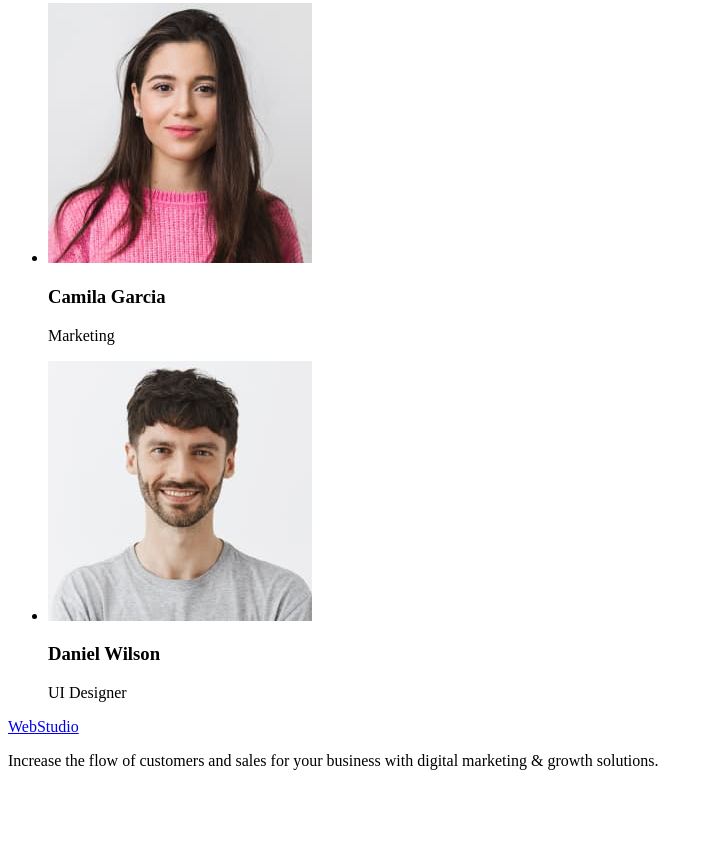
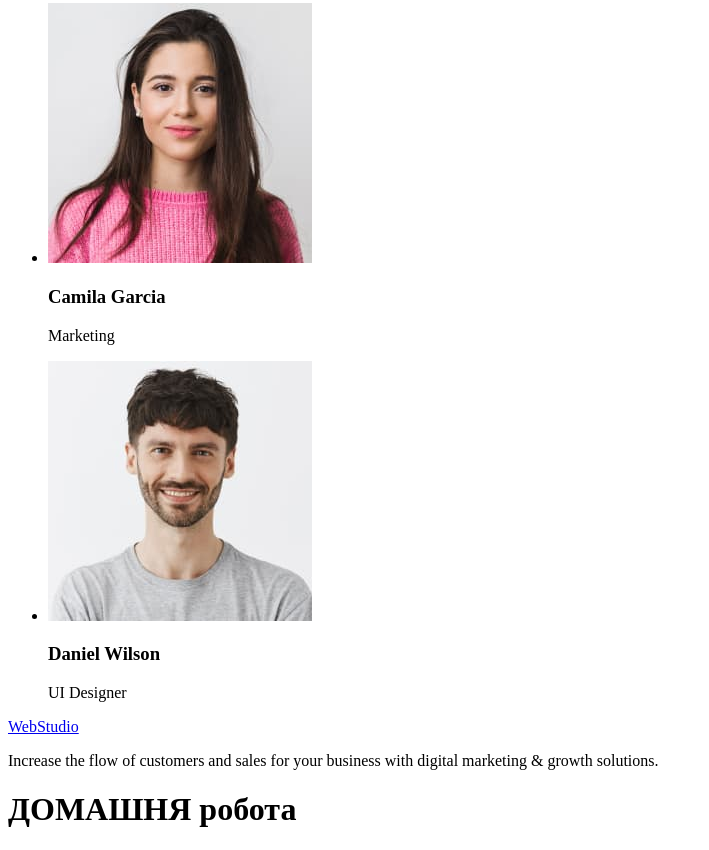
Before and after one commit to NikitinaAlina/goit-markup-hw-01, a plain HTML site: page index.html in a window 1280 px wide. Shown: the part 2351-3201 px from the top of the page, without its empty margins (0-709 px from the left). Before the commit the page ends 3137 px from the top, so only its background shows below. Drawn offline with Linux system fonts and the light colour scheme.

Commit message:
Update index.html

```diff
--- a/index.html
+++ b/index.html
@@ -124,3 +124,5 @@
     </footer>
   </body>
 </html>
+
+<h1>ДОМАШНЯ робота</h1>
```
